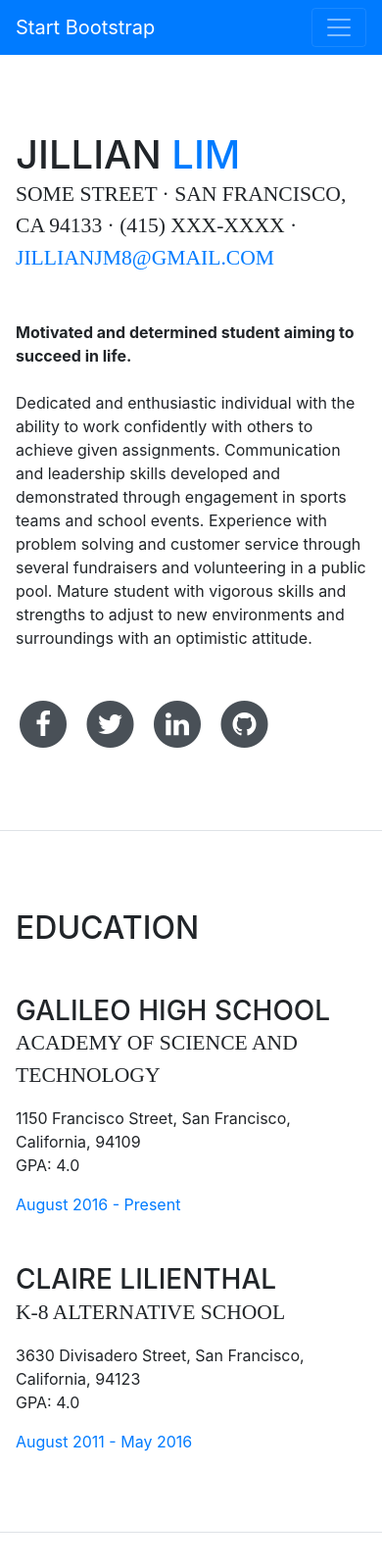
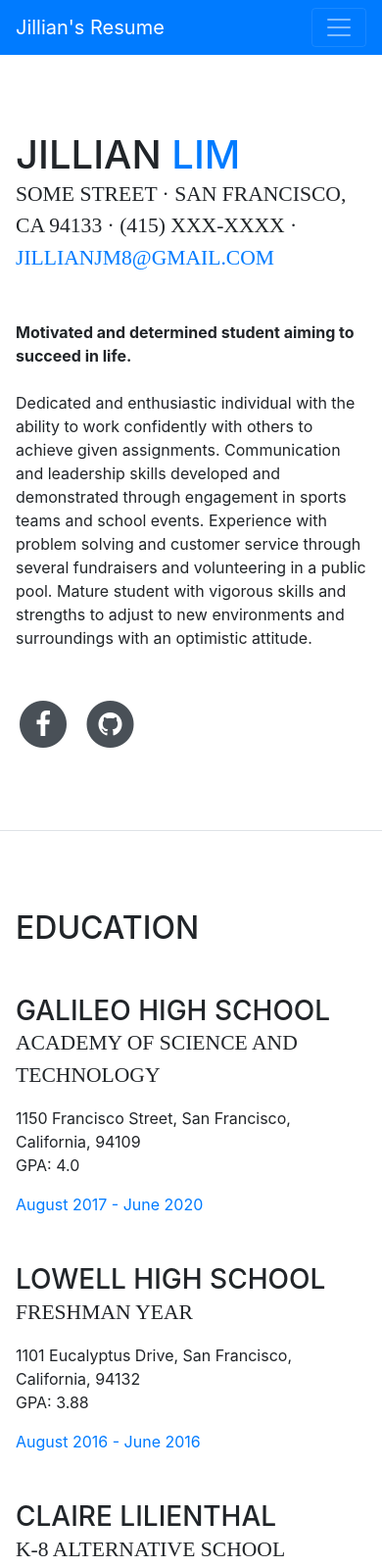
Before and after one commit to jillian12/jillian12.github.io, a website with bundled scripts: page index.html in a window 390 px wide. Shown: the top 1600 px of the page at 98% size. Built offline with nearby package versions, Linux system fonts and the light colour scheme; a web font is replaced by a local one.

Commit message:
Update index.html

```diff
--- a/index.html
+++ b/index.html
@@ -29,7 +29,7 @@
 
     <nav class="navbar navbar-expand-lg navbar-dark bg-primary fixed-top" id="sideNav">
       <a class="navbar-brand js-scroll-trigger" href="#page-top">
-        <span class="d-block d-lg-none">Start Bootstrap</span>
+        <span class="d-block d-lg-none">Jillian's Resume</span>
         <span class="d-none d-lg-block">
           <img class="img-fluid img-profile rounded-circle mx-auto mb-2" src="img/IMG_7850.JPG" alt="Profile Picture">
         </span>
@@ -46,17 +46,22 @@
           <li class="nav-item">
             <a class="nav-link js-scroll-trigger" href="#education">Education</a>
           </li><li class="nav-item">
+            <li class="nav-item">
+            <a class="nav-link js-scroll-trigger" href="#skills">Skills</a>
+          </li>
             <a class="nav-link js-scroll-trigger" href="#experience">Projects</a>
-          </li>
-          <li class="nav-item">
-            <a class="nav-link js-scroll-trigger" href="#skills">Skills</a>
           </li>
           <li class="nav-item">
             <a class="nav-link js-scroll-trigger" href="#interests">Extracirriculars</a>
           </li>
+
+          <!-- Accomplishments section that I didn't need
+
           <li class="nav-item">
             <a class="nav-link js-scroll-trigger" href="#awards">Accomplishments</a>
           </li>
+
+        -->
         </ul>
       </div>
     </nav>
@@ -72,19 +77,22 @@
             <a href="mailto:name@email.com">jillianjm8@gmail.com</a>
           </div>
           <p class="mb-5"> <strong> Motivated and determined student aiming to succeed in life. </strong><br> <br> Dedicated and enthusiastic individual with the ability to work confidently with others to achieve given
-assignments. Communication and leadership skills developed and demonstrated through engagement
-in sports teams and school events. Experience with problem solving and customer service through
-several fundraisers and volunteering in a public pool. Mature student with vigorous skills and strengths
-to adjust to new environments and surroundings with an optimistic attitude.</p>
+          assignments. Communication and leadership skills developed and demonstrated through engagement
+          in sports teams and school events. Experience with problem solving and customer service through
+          several fundraisers and volunteering in a public pool. Mature student with vigorous skills and strengths
+          to adjust to new environments and surroundings with an optimistic attitude.</p>
           <ul class="list-inline list-social-icons mb-0">
             <li class="list-inline-item">
-              <a href="#">
+              <a href="https://www.facebook.com/jillian.lim.357284">
                 <span class="fa-stack fa-lg">
                   <i class="fa fa-circle fa-stack-2x"></i>
                   <i class="fa fa-facebook fa-stack-1x fa-inverse"></i>
                 </span>
               </a>
             </li>
+
+            <!--- social media that i don't have
+
             <li class="list-inline-item">
               <a href="#">
                 <span class="fa-stack fa-lg">
@@ -101,8 +109,12 @@ to adjust to new environments and surroundings with an optimistic attitude.</p>
                 </span>
               </a>
             </li>
+
+          -->
+
+
             <li class="list-inline-item">
-              <a href="#">
+              <a href="https://github.com/jillian12">
                 <span class="fa-stack fa-lg">
                   <i class="fa fa-circle fa-stack-2x"></i>
                   <i class="fa fa-github fa-stack-1x fa-inverse"></i>
@@ -125,7 +137,19 @@ to adjust to new environments and surroundings with an optimistic attitude.</p>
               <p>GPA: 4.0</p>
             </div>
             <div class="resume-date text-md-right">
-              <span class="text-primary">August 2016 - Present</span>
+              <span class="text-primary">August 2017 - June 2020</span>
+            </div>
+          </div>
+
+          <div class="resume-item d-flex flex-column flex-md-row mb-5">
+            <div class="resume-content mr-auto">
+              <h3 class="mb-0">Lowell High School</h3>
+              <div class="subheading mb-3">Freshman Year</div>
+              <div>1101 Eucalyptus Drive, San Francisco, California, 94132</div>
+              <p>GPA: 3.88</p>
+            </div>
+            <div class="resume-date text-md-right">
+              <span class="text-primary">August 2016 - June 2016</span>
             </div>
           </div>
 
@@ -272,6 +296,8 @@ to adjust to new environments and surroundings with an optimistic attitude.</p>
           <p class="mb-0">She is involved in various blah</p>
         </div>
 
+        <br> <br> <br> <br>
+
          <div class="resume-item d-flex flex-column flex-md-row mb-5">
             <div class="resume-content mr-auto">
               <h3 class="mb-0">Tennis</h3>
@@ -282,15 +308,19 @@ to adjust to new environments and surroundings with an optimistic attitude.</p>
               <span class="text-primary"> Since I was little</span>
             </div>
 
+            <br> <br> <br>
+
             <div class="resume-item d-flex flex-column flex-md-row mb-5">
             <div class="resume-content mr-auto">
               <h3 class="mb-0">Jilly Ann's Lemonade and Lanyards</h3>
               <div class="subheading mb-3">Jillian's Side Business </div>
-              <p>Jilly Ann's Lemonade and Lanyards <br> <br> <a href="https://jillian12.github.io/tennis" target="_blank"> Jilly Ann's Lemonade and Lanyards</a></p>
+              <p>Lemonade and lanyards brought to you by yours truly. <br> <br> <a href="https://jillian12.github.io/tennis" target="_blank"> Jilly Ann's Lemonade and Lanyards</a></p>
             </div>
             <div class="resume-date text-md-right">
               <span class="text-primary"> 2015 - Present </span>
             </div>
+
+            <br> <br> <br>
 
             <div class="resume-item d-flex flex-column flex-md-row mb-5">
             <div class="resume-content mr-auto">
@@ -303,6 +333,7 @@ to adjust to new environments and surroundings with an optimistic attitude.</p>
             </div>
 
           </div>
+
       </section>
 
       <!-- Section for accomplishments
```
